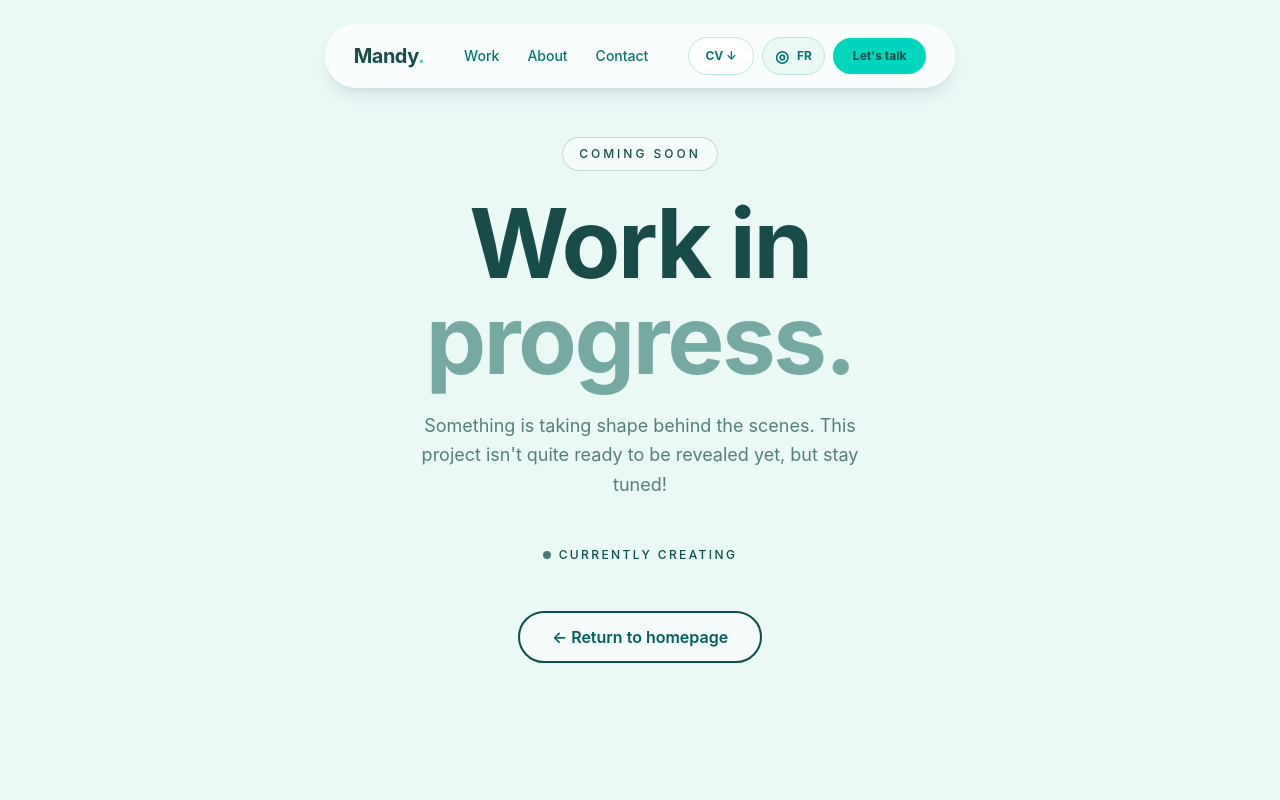
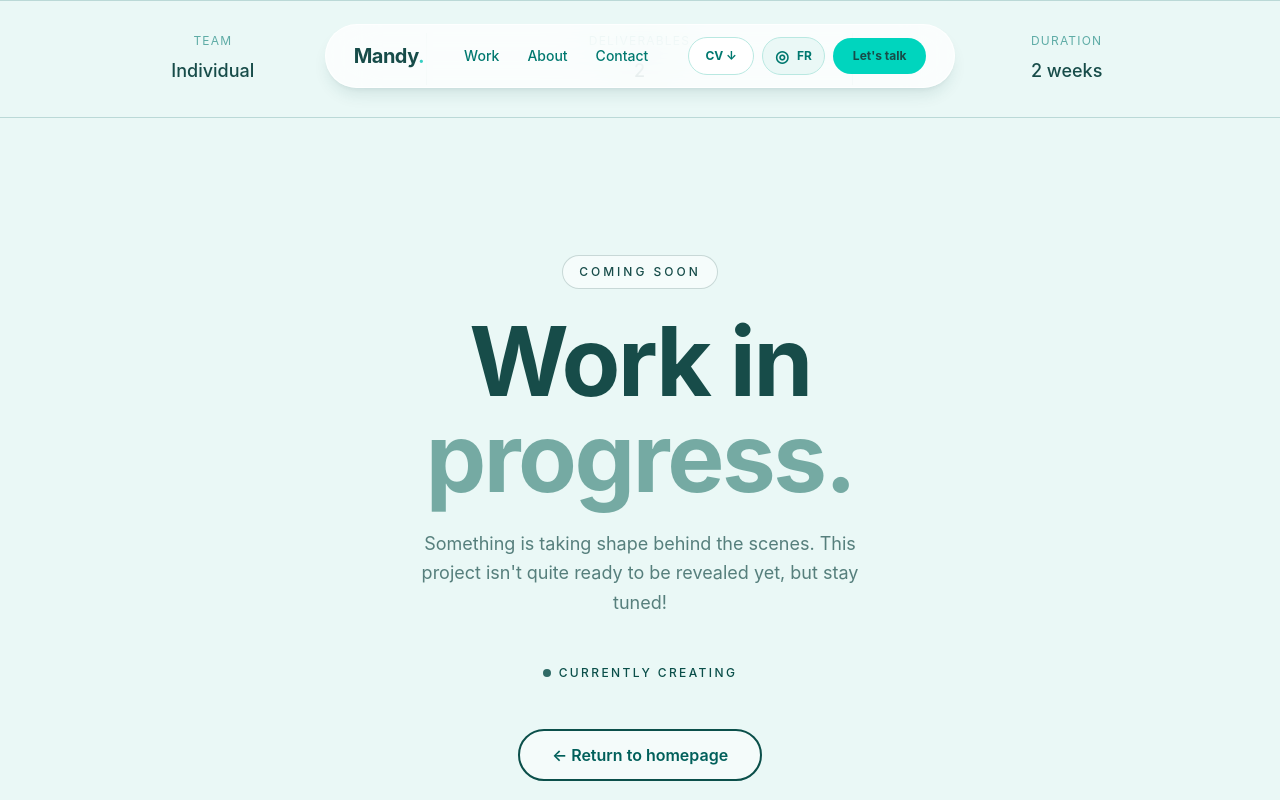
Before and after one commit to Mandy-Josse/MySite-Portfolio, a React (Vite) app: page /MySite-Portfolio/projects/fournils in a window 1280 px wide. Shown: the top 800 px of the page. Built offline with nearby package versions, Linux system fonts and the light colour scheme.

Commit message:
Project info system added

```diff
--- a/src/components/projectInfo.jsx
+++ b/src/components/projectInfo.jsx
@@ -0,0 +1,47 @@
+
+import { useLanguage } from "../context/LanguageContext";
+import projectsInfo from "../data/projectsInfo";
+
+export default function ProjectInfo({ projectId }) {
+  const { language } = useLanguage();
+
+  const info = projectsInfo[projectId];
+
+  if (!info) return null;
+
+  const items = [
+    {
+      label: language === "fr" ? "Équipe" : "Team",
+      value: info.groupSize[language],
+    },
+    {
+      label: language === "fr" ? "Livrables" : "Deliverables",
+      value: info.deliverables,
+    },
+    {
+      label: language === "fr" ? "Durée" : "Duration",
+      value: info.duration[language],
+    },
+  ];
+
+  return (
+    <section className="w-full border-y border-teal-800/20 py-8">
+      <div className="grid grid-cols-3 divide-x divide-teal-800/20">
+        {items.map((item) => (
+          <div
+            key={item.label}
+            className="flex flex-col items-center justify-center gap-2 px-2 text-center"
+          >
+            <span className="text-xs uppercase tracking-widest text-teal-700/60">
+              {item.label}
+            </span>
+
+            <span className="text-base font-medium text-[#174C49] md:text-lg">
+              {item.value}
+            </span>
+          </div>
+        ))}
+      </div>
+    </section>
+  );
+}
--- a/src/components/projectsCarousel.jsx
+++ b/src/components/projectsCarousel.jsx
@@ -38,6 +38,17 @@ const projects = [
     type: "university",
     en: { title: "Waitrose", category: "Audiovisual" },
     fr: { title: "Waitrose", category: "Audiovisuel" },
+    info: {
+      groupSize: {
+        fr: "Groupe de 3",
+        en: "Team of 3",
+      },
+      deliverables: "2",
+      duration: {
+        fr: "1 semaine",
+        en: "1 week",
+      },
+    },
   },
   {
     id: "fournils",
@@ -47,7 +58,19 @@ const projects = [
     type: "university",
     en: { title: "France Fournils", category: "Web" },
     fr: { title: "Les Fournils de France", category: "Web" },
+    info: {
+      groupSize: {
+        fr: "Individuel",
+        en: "Individual",
+      },
+      deliverables: "2",
+      duration: {
+        fr: "2 semaines",
+        en: "2 weeks",
+      },
+    },
   },
+
   {
     id: "latoise",
     slug: "/projects/latoise",
--- /dev/null
+++ b/src/data/projectsInfo.js
@@ -0,0 +1,28 @@
+
+const projectsInfo = {
+  waitrose: {
+    groupSize: {
+      fr: "Groupe de 3",
+      en: "Team of 3",
+    },
+    deliverables: "2",
+    duration: {
+      fr: "1 semaine",
+      en: "1 week",
+    },
+  },
+
+  fournils: {
+    groupSize: {
+      fr: "Individuel",
+      en: "Individual",
+    },
+    deliverables: "2",
+    duration: {
+      fr: "2 semaines",
+      en: "2 weeks",
+    },
+  },
+};
+
+export default projectsInfo;
--- a/src/pages/FournilsDeFR.jsx
+++ b/src/pages/FournilsDeFR.jsx
@@ -1,12 +1,18 @@
+
 import Header from "../components/header";
 import Footer from "../components/footer";
 import ComingSoon from "../components/ComingSoon";
+import ProjectInfo from "../components/ProjectInfo";
 
 export default function FournilsDeFR() {
   return (
     <main className="min-h-screen bg-[#EAF8F6] text-[#174C49]">
       <Header />
+
+      <ProjectInfo projectId="fournils" />
+
       <ComingSoon />
+
       <Footer />
     </main>
   );
--- a/src/style.css
+++ b/src/style.css
@@ -1 +1,12 @@
 @import "tailwindcss";
+
+
+
+
+@theme
+
+
+
+
+
+.Light
```
